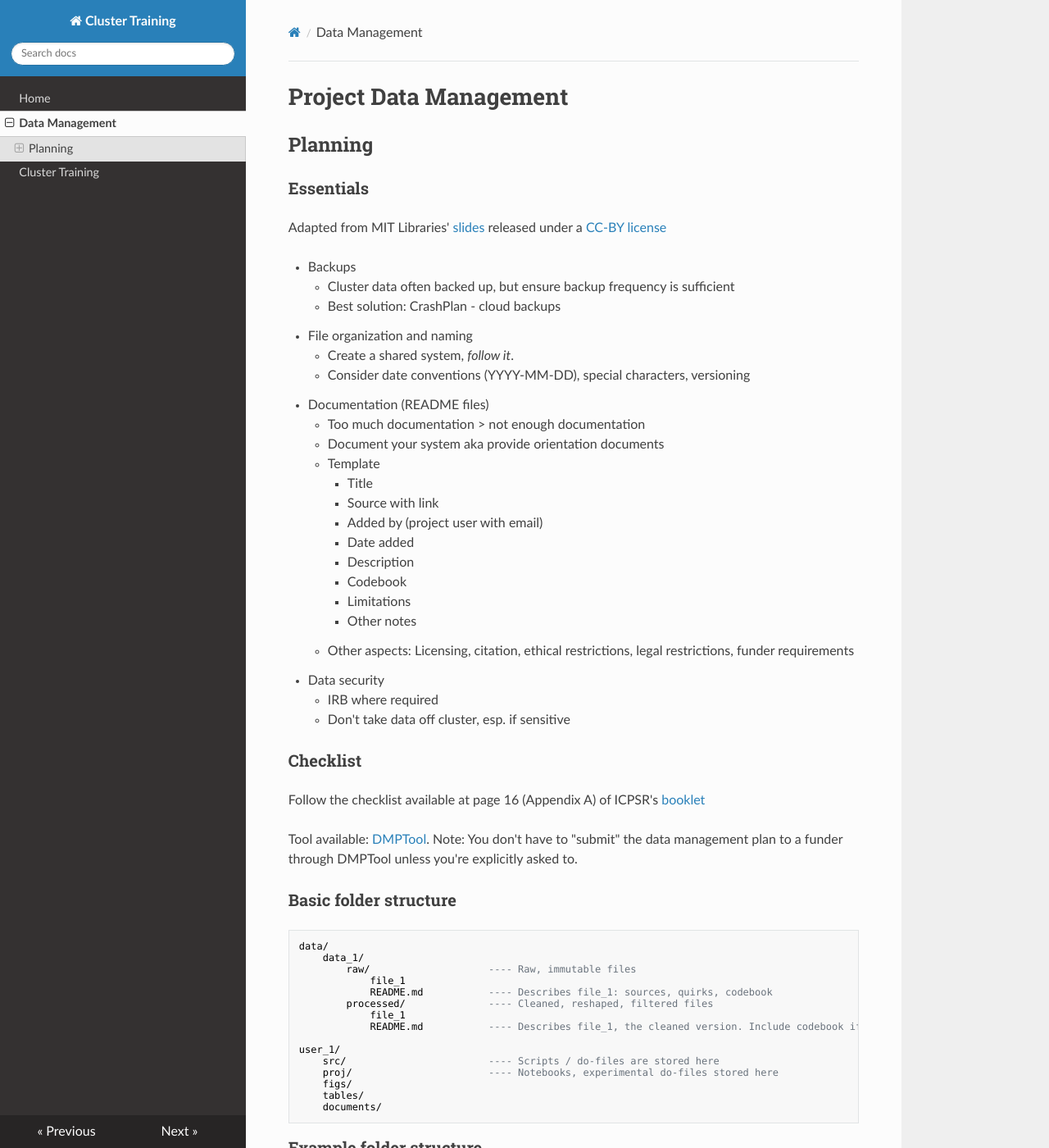
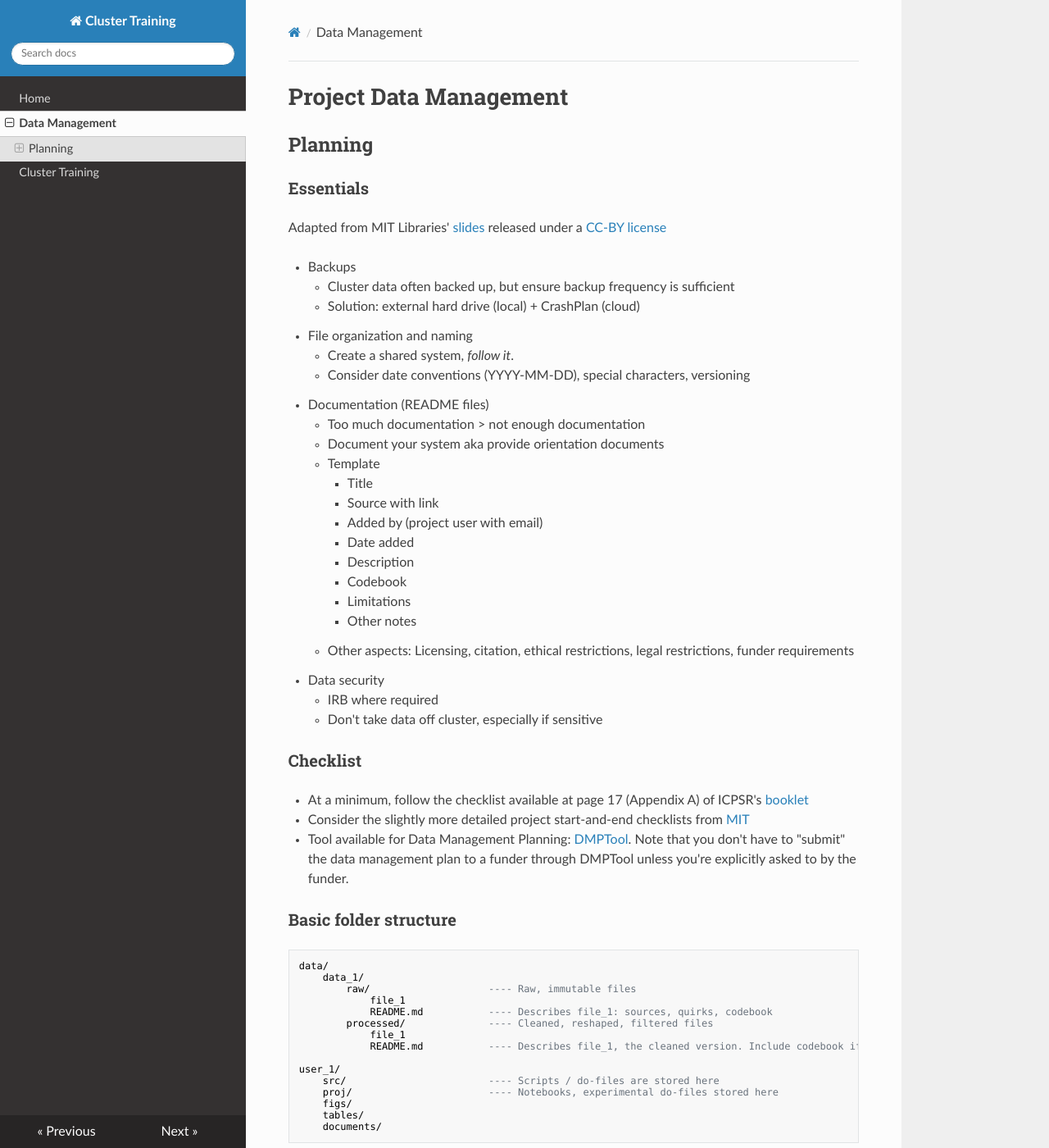
Before and after one commit to fagan2888/workshop-cluster-training, an MkDocs documentation site: the page built from docs/data_management.md, in a window 1280 px wide and 1400 px high. Shown: the whole window at 82% size. Built offline with MkDocs 1.6.1, drawn with Linux system fonts in a browser that asks for light colours; nearby versions of some CDN libraries.

Commit message:
Added some content

````diff
--- a/docs/data_management.md
+++ b/docs/data_management.md
@@ -7,7 +7,7 @@ Adapted from MIT Libraries' [slides](https://www.dropbox.com/s/e8j0ttbd517yap2/Q
 
 - Backups
     - Cluster data often backed up, but ensure backup frequency is sufficient
-    - Best solution: CrashPlan - cloud backups
+    - Solution: external hard drive (local) + CrashPlan (cloud)
 - File organization and naming
     - Create a shared system, *follow it*.
     - Consider date conventions (YYYY-MM-DD), special characters, versioning
@@ -26,13 +26,13 @@ Adapted from MIT Libraries' [slides](https://www.dropbox.com/s/e8j0ttbd517yap2/Q
     - Other aspects: Licensing, citation, ethical restrictions, legal restrictions, funder requirements
 - Data security
     - IRB where required
-    - Don't take data off cluster, esp. if sensitive
+    - Don't take data off cluster, especially if sensitive
 
 ### Checklist
 
-Follow the checklist available at page 16 (Appendix A) of ICPSR's [booklet](https://www.icpsr.umich.edu/files/datamanagement/DataManagementPlans-All.pdf)
-
-Tool available: [DMPTool](https://dmptool.org). Note: You don't have to "submit" the data management plan to a funder through DMPTool unless you're explicitly asked to.
+- At a minimum, follow the checklist available at page 17 (Appendix A) of ICPSR's [booklet](https://www.icpsr.umich.edu/files/datamanagement/DataManagementPlans-All.pdf)
+- Consider the slightly more detailed project start-and-end checklists from [MIT](https://www.dropbox.com/s/fpj88gzwz291aec/Handout_dataMgmtChecklist.pdf?dl=0)
+- Tool available for Data Management Planning: [DMPTool](https://dmptool.org). Note that you don't have to "submit" the data management plan to a funder through DMPTool unless you're explicitly asked to by the funder.
 
 ### Basic folder structure
 ```
````
Also changed, not shown: additional_notes.md (+3 -0 lines), docs/basic_cluster_usage.md (+4 -0 lines).
